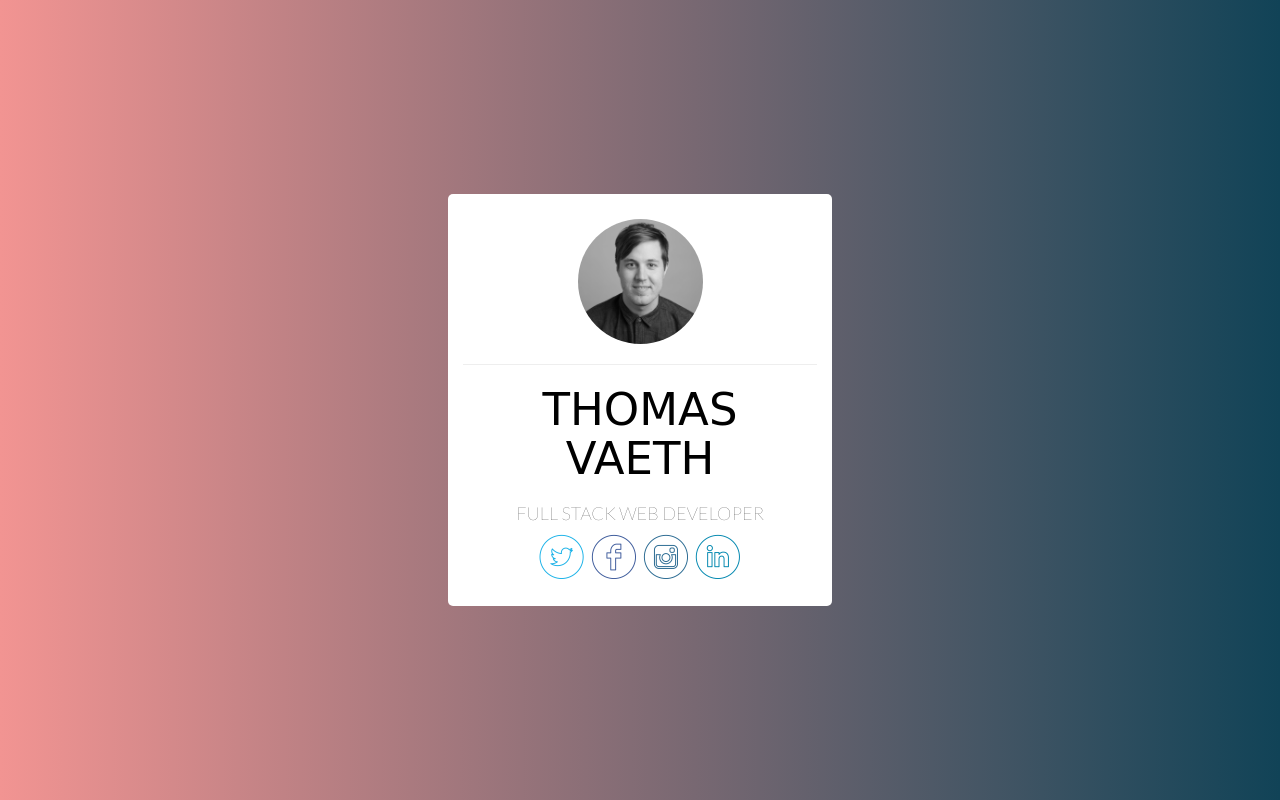
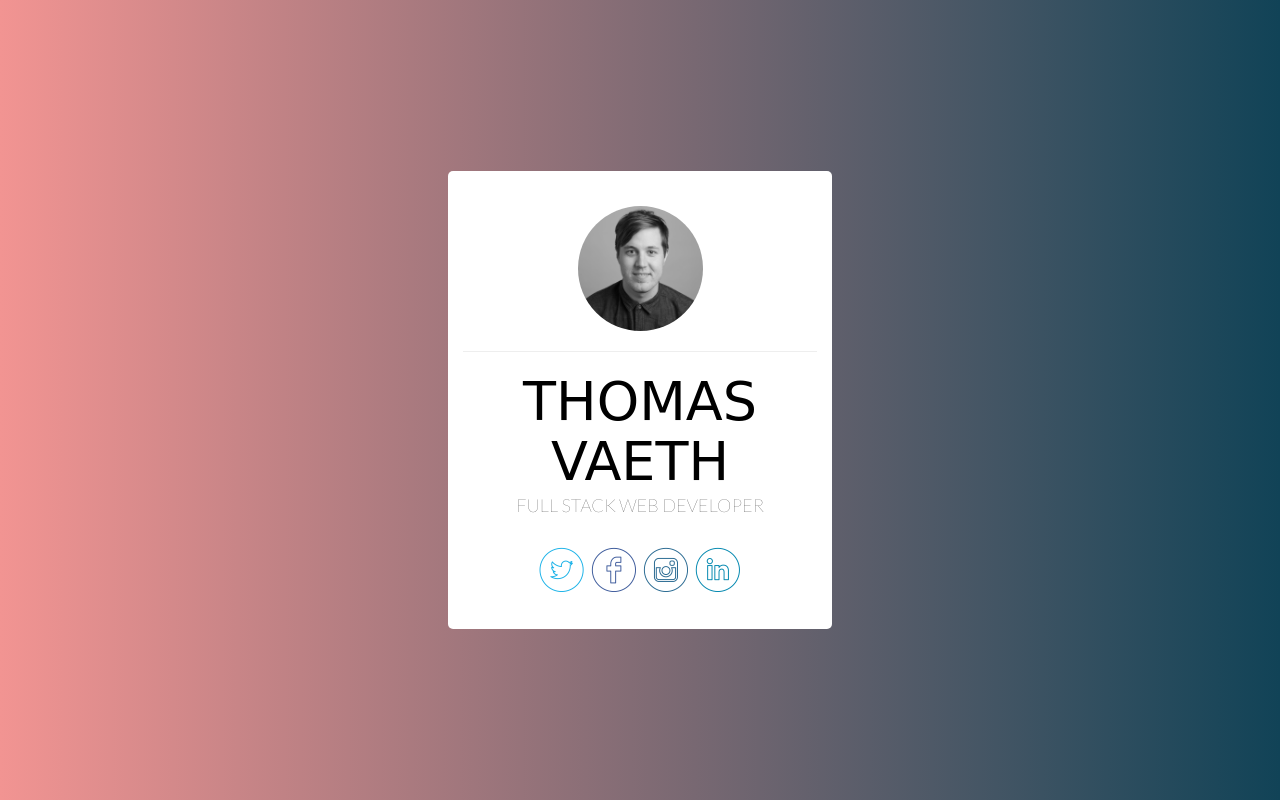
Before and after one commit to thomasvaeth/samesies-profile, a plain HTML site: page index.html in a window 1280 px wide. Drawn offline with nearby package versions, Linux system fonts and the light colour scheme; a web font is replaced by a local one.

```diff
--- a/css/main.css
+++ b/css/main.css
@@ -5,8 +5,8 @@ html,
 body {
   height: 100%;
   background: #114357;
-  background: -webkit-linear-gradient(to left, #114357 , #F29492);
-  background: linear-gradient(to left, #114357 , #F29492);
+  background: -webkit-linear-gradient(to left, #114357, #F29492);
+  background: linear-gradient(to left, #114357, #F29492);
 }
 
 body {
@@ -35,11 +35,11 @@ body {
 }
 
 .card-header {
-  margin-top: 25px;
+  margin-top: 35px;
 }
 
 .card-footer {
-  margin-bottom: 25px;
+  margin: 30px 0 35px 0;
 }
 
 .profile-pic {
@@ -47,16 +47,21 @@ body {
   width: 125px;
 }
 
+h1,
+h2 {
+  text-transform: uppercase;
+}
+
 h1 {
   font-family: 'Londrina Outline', cursive;
-  font-size: 45px;
-  text-transform: uppercase;
+  font-size: 54px;
+  margin-bottom: 0;
 }
 
 h2 {
   font-family: 'Lato', sans-serif;
   font-size: 18px;
-  text-transform: uppercase;
+  margin-top: 5px;
 }
 
 a,
--- a/index.html
+++ b/index.html
@@ -11,9 +11,7 @@
 		<link rel="stylesheet" media="screen" href="https://netdna.bootstrapcdn.com/bootstrap/3.3.4/css/bootstrap.min.css">
 		<!-- IE10 viewport hack for Suface/Windows 8 bug -->
 		<link rel="stylesheet" type="text/css" href="css/ie10-viewport-bug-workaround.css">
-		<!-- Font Awesome -->
-		<link rel="stylesheet" href="https://maxcdn.bootstrapcdn.com/font-awesome/4.5.0/css/font-awesome.min.css">
-		<!-- Coming Soon CSS -->
+		<!-- Profile CSS -->
 		<link rel="stylesheet" type="text/css" href="css/main.css">
 
 		<!-- HTML5 Shim and Respond.js IE8 support of HTML5 elements and media queries -->
```
Also changed, not shown: 1 other file.
